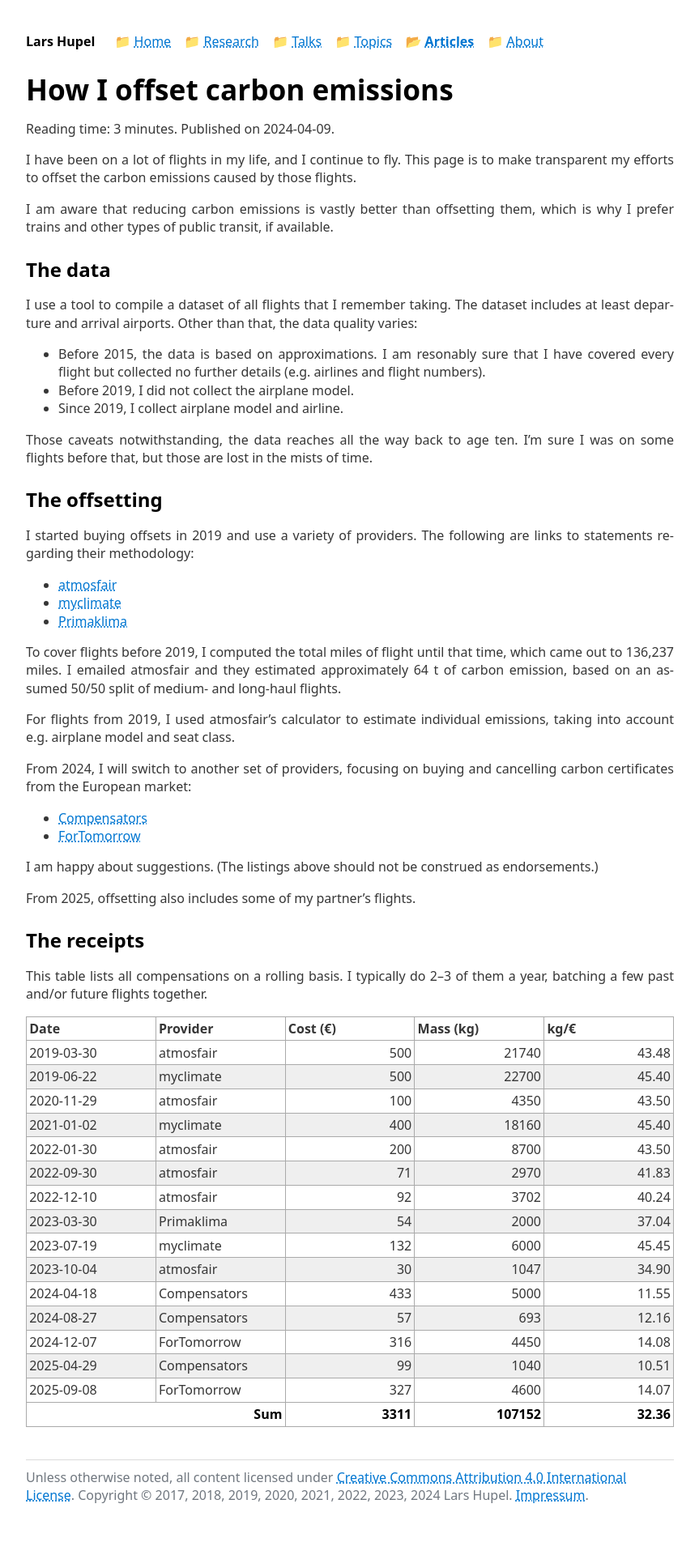
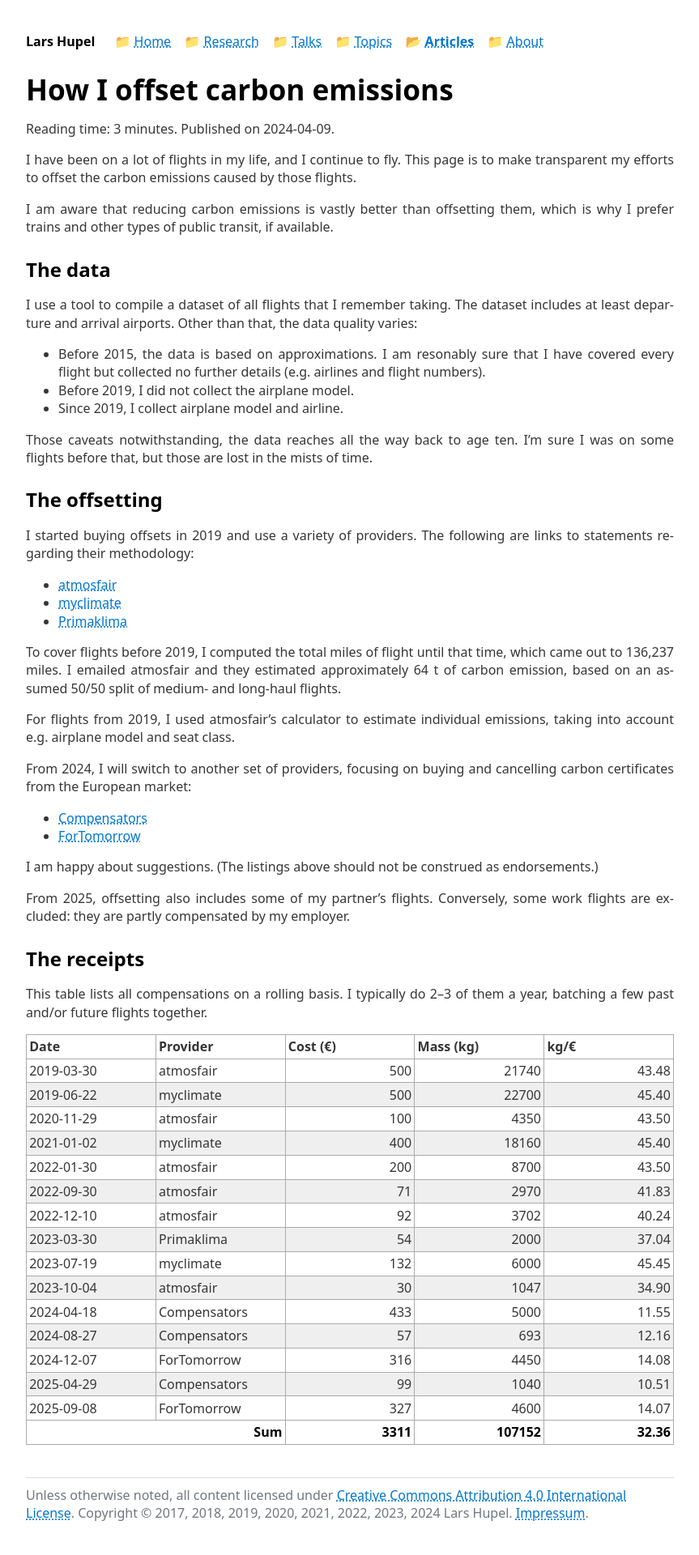
Before and after one commit to larsrh/website, a Jekyll site: the page built from _articles/offsetting.md, in a window 1280 px wide. Shown: the whole page at 81% size, without its empty margins (208-1071 px from the left). Built offline with Jekyll 4.4.1, drawn with Linux system fonts in a browser that asks for light colours; before the commit the page ends 1897 px from its top, so only the background shows below that.

Commit message:
add clarification

```diff
--- a/_articles/offsetting.md
+++ b/_articles/offsetting.md
@@ -46,6 +46,7 @@ I am happy about suggestions.
 (The listings above should not be construed as endorsements.)
 
 From 2025, offsetting also includes some of my partner's flights.
+Conversely, some work flights are excluded: they are partly compensated by my employer.
 
 ## The receipts
 
```
